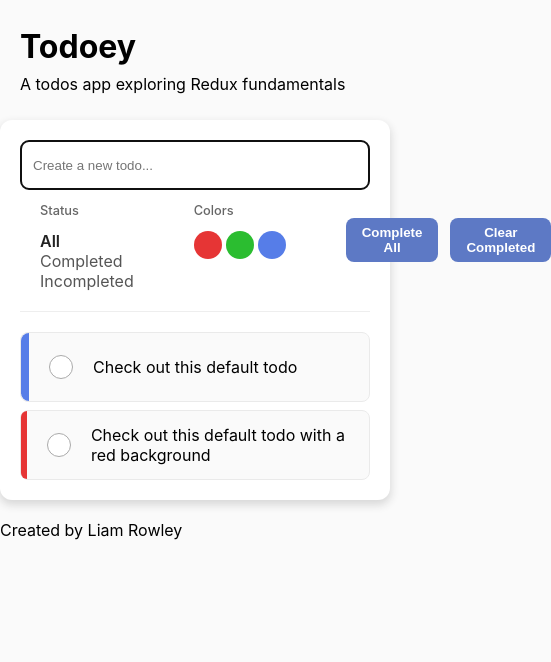
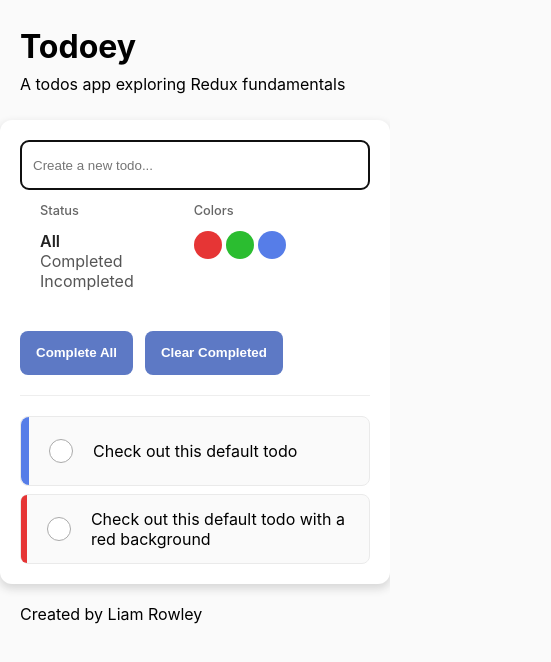
Before and after one commit to liamsrowley/todoey, a React (Create React App) app: page / in a window 390 px wide. Shown: the top 662 px of the page, 551 px wide, since content can reach past the window. Built offline with nearby package versions, Linux system fonts and the light colour scheme.

Commit message:
todoey: fix: broken mobile device view

```diff
--- a/src/components/flex/Flex.jsx
+++ b/src/components/flex/Flex.jsx
@@ -13,6 +13,7 @@ export const Flex = ({
         gap,
         justifyContent,
         alignItems,
+        flexWrap: "wrap",
       }}
     >
       {children}
--- a/src/features/filters/FiltersList/FiltersList.module.css
+++ b/src/features/filters/FiltersList/FiltersList.module.css
@@ -1,10 +1,5 @@
 .filters__item {
   padding: 0 20px;
-}
-
-.filters__item.filters__item--row {
-  display: flex;
-  flex-direction: row;
 }
 
 .filters__item > p {
--- a/src/features/footer/Footer.module.css
+++ b/src/features/footer/Footer.module.css
@@ -1,4 +1,4 @@
 .footer {
   background: #fafafa;
-  margin-top: 20px;
+  padding: 20px;
 }
--- a/src/features/todos/todos.slice.js
+++ b/src/features/todos/todos.slice.js
@@ -106,7 +106,7 @@ export const todosReducer = (state = initialState, action) => {
 
     case TODOS_COMPLETED_REMOVED: {
       const newEntities = { ...state.entities };
-      let newIds = [];
+      let newIds = [...state.ids];
 
       Object.values(state.entities).forEach((todo) => {
         if (!newEntities[todo.id].completed) return;
```
